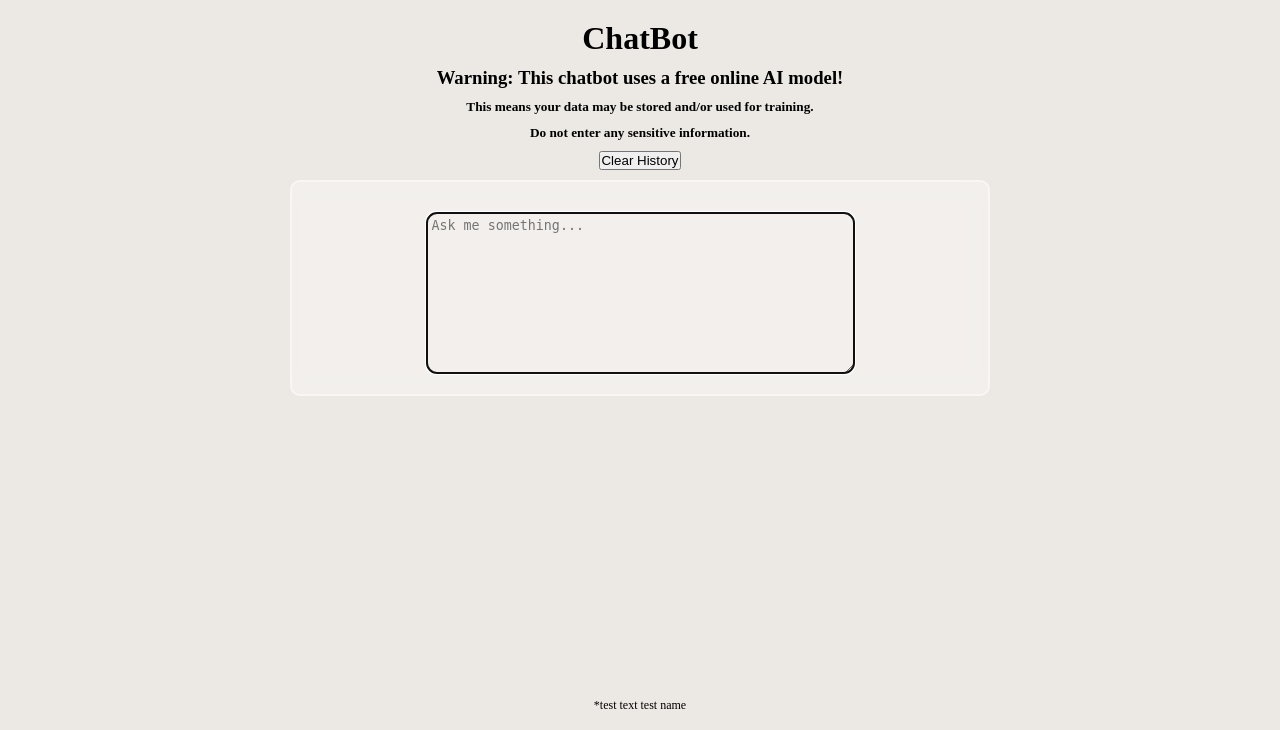
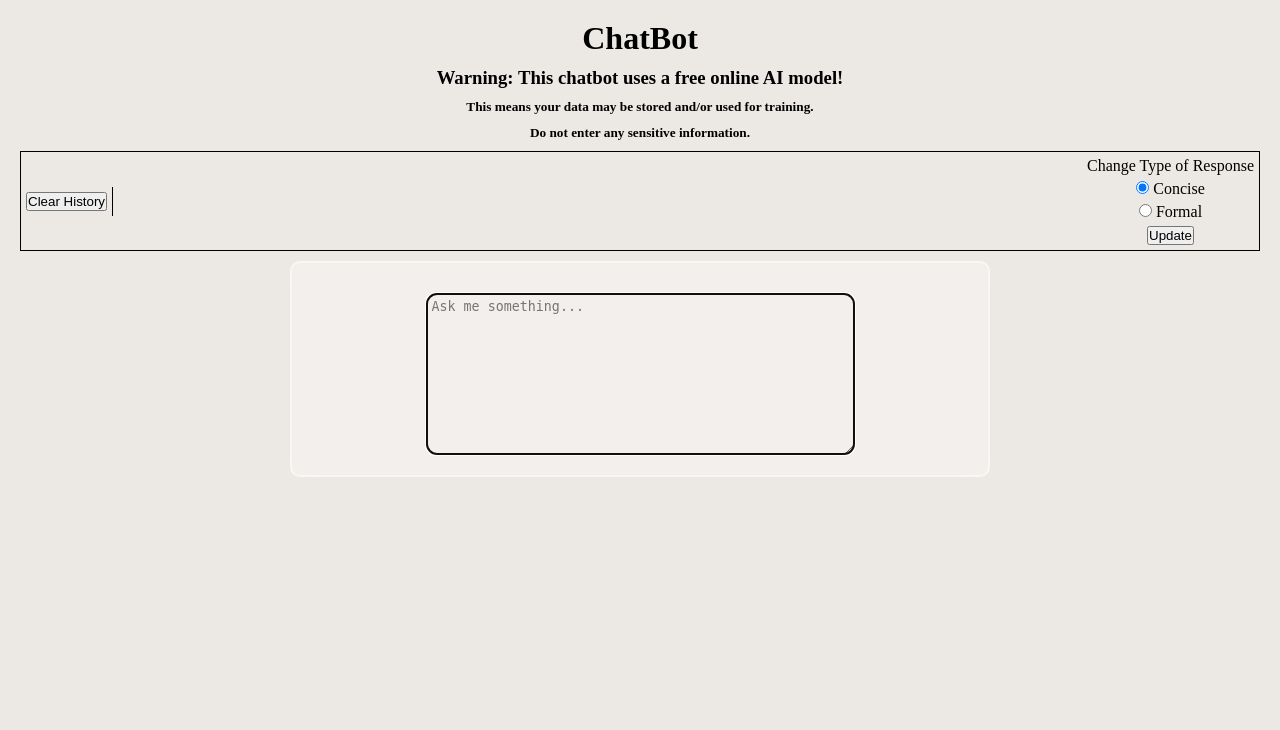
Before and after one commit to packardjc2024/django_chatbot, a Django app: page /chatbot/ in a window 1280 px wide. Shown: the part 70-800 px from the top of the page. Run offline with Django 5.2, Linux system fonts and the light colour scheme; some libraries are stand-ins or nearby versions.

Commit message:
added model system settings

```diff
--- a/web/chatbot/static/chatbot/chatbot.css
+++ b/web/chatbot/static/chatbot/chatbot.css
@@ -64,3 +64,45 @@
     border-radius: 10px;
     padding: 5px;
 }
+
+#chat-toolbar {
+    display: flex;
+    flex-direction: row;
+    width: 100%;
+    align-items: center;
+    justify-content: space-between;
+    min-height: 20px;
+    border: 1px solid black;
+}
+
+.toolbar-form-container {
+    display: flex;
+    flex-direction: column;
+    align-items: center;
+    justify-content: center;
+    padding: 5px;
+}
+
+.toolbar-form-container:not(:last-child) {
+    border-right: 1px solid black;
+}
+
+.toolbar-form {
+    display: flex;
+    flex-direction: column;
+    align-items: center;
+    justify-content: center;
+    gap: 5px;
+}
+
+.toolbar-button {
+    /* all: unset;
+    cursor: pointer; */
+}
+
+/***** For smaller screens *****/
+@media (max-width: 762px) {
+    #chat-container {
+        width: 95%;
+    }
+}
--- a/web/chatbot/templates/chatbot/index.html
+++ b/web/chatbot/templates/chatbot/index.html
@@ -22,10 +22,28 @@
 </div>
 
 <div id="chat-toolbar">
-    <form method="post" action="{% url 'chatbot:clear_history' %}">
-        {% csrf_token %}
-        <button type="submit">Clear History</button>
-    </form>
+    <div class="toolbar-form-container">
+        <form method="post" action="{% url 'chatbot:clear_history' %}">
+            {% csrf_token %}
+            <button type="submit" class="toolbar-button">Clear History</button>
+        </form>
+    </div>
+    <div class="toolbar-form-container">
+        <form class="toolbar-form" method="post" action="{% url 'chatbot:edit_model_system' %}">
+            {% csrf_token %}
+            <label>Change Type of Response</label>
+            <div class="radio-container">
+                <input type="radio" name="system_setting" value="concise" required {% if system_setting == 'concise' %}checked{% endif %}>
+                <label>Concise</label>
+            </div>
+            <div class="radio-container">
+                <input type="radio" name="system_setting" value="formal" {% if system_setting == 'formal' %}checked{% endif %}>
+                <label>Formal</label>
+            </div>
+            <button type="submit" class="toolbar-button">Update</button>
+        </form>
+    </div>
+
 </div>
 
 <div id="chat-container" class="glass-container">
@@ -33,7 +51,7 @@
     <div id="chat-history">
         {% for item in chat_history %}
         <div class="{% if item.role == 'user' %}user{% else %}model{% endif %}">
-            <p>{{ item.parts.0.text }}</p>
+            <p>{{ item.content }}</p>
         </div>
         {% endfor %}
     </div>
--- a/web/chatbot/urls.py
+++ b/web/chatbot/urls.py
@@ -8,4 +8,5 @@ app_name = 'chatbot'
 urlpatterns = [
     path('', conditional_login_required(views.index), name='index'),
     path('clear_history/', conditional_login_required(views.clear_history), name='clear_history'),
+    path('edit_model_system/', conditional_login_required(views.edit_model_system), name='edit_model_system'),
 ]
--- a/web/chatbot/views.py
+++ b/web/chatbot/views.py
@@ -1,44 +1,92 @@
 from django.shortcuts import render, redirect
 from django.http import HttpResponse, JsonResponse
 from google import genai
-from google.genai import errors
+from google.genai import errors, types
 from django.conf import settings
 
 
 client = genai.Client(api_key=settings.GOOGLE_KEY)
-# for model in client.models.list():
-#     print(model.name, model.display_name)
+
+system_options = {
+    'concise': 'You are a concise assistant.',
+    'formal': 'You are a very formal assistant.',
+}
+
+free_tier_models = [
+    'gemma-3-1b-it',
+    'gemma-3-4b-it',
+    'gemma-3-12b-it',
+    'gemma-3-27b-it',
+    'gemma-3n-e4b-it',
+    'gemma-3n-e2b-it',
+    'gemini-2.5-flash-lite',
+]
 
 def format_gemma_response(response):
     return response.replace('**', '\n')
 
+
+###############################################################################
+# Views
+###############################################################################
+
+
 # Create your views here.
 def index(request):
-    model = 'gemma-3-4b-it'
+    model = 'gemini-2.5-flash-lite'
     if 'chat_history' not in request.session:
         request.session['chat_history'] = []
+    if 'system_setting' not in request.session:
+        request.session['system_setting'] = 'concise'
+
+    # Print free tier models:
+    # for free_model in client.models.list():
+    #     print(free_model.name)
 
     if request.method == 'POST':
         # Get and add the prompt
         prompt = request.POST.get('prompt')
 
         # Get the response
-        history = request.session['chat_history']
+        history = []
+        for msg in request.session['chat_history']:
+            if msg['role'] == 'user':
+                history.append(types.UserMessage(content=msg['content']))
+            else:
+                history.append(types.AssistantMessage(content=msg['content']))
         try:
-            chat = client.chats.create(model=model, history=history)
+            chat = client.chats.create(
+                model=model,
+                history=history,
+                config=types.GenerateContentConfig(
+                    system_instruction=system_options[request.session['system_setting']],
+                ),
+            )
             response = chat.send_message(prompt)
         except errors.APIError as e:
             return  HttpResponse('Model free tier quota exceeded...')
 
         # Update the history
-        history.append({'role': 'user', 'parts': [{'text': prompt}]})
-        history.append({'role': 'model', 'parts': [{'text': format_gemma_response(response.text)}]})
-        request.session['chat_history'] = history
+        request.session['chat_history'].append({'role': 'user', 'content': prompt})
+        request.session['chat_history'].append({'role': 'assistant', 'content': format_gemma_response(response.text)})
 
-    context = {'chat_history': request.session['chat_history']}
+    context = {
+        'chat_history': request.session['chat_history'],
+        'system_setting': request.session['system_setting']
+    }
     return render(request, 'chatbot/index.html', context)
 
 
 def clear_history(request):
     del request.session['chat_history']
     return redirect('chatbot:index')
+
+
+def edit_model_system(request):
+    if request.method == 'POST':
+        new_setting = request.POST.get('system_setting')
+        if new_setting not in system_options:
+            return HttpResponse('Now a valid system option')
+        else:
+            request.session['system_setting'] = new_setting
+    return redirect('chatbot:index')
--- a/web/project/global_context.py
+++ b/web/project/global_context.py
@@ -59,11 +59,5 @@ def add_global_context(request):
         'use_contact': config_data['apps']['use_contact'],
         # Footer
         'use_footer': config_data['footer']['use_footer'],
-        'attributions': [
-            {
-                'name': 'test name',
-                'text': 'test text',
-                'link': 'test link',
-            },
-        ],
+        'attributions': None  # List of dicts
     }
--- a/web/templates/footer.html
+++ b/web/templates/footer.html
@@ -1,8 +1,10 @@
 {% load static %}
 <footer id="footer">
-    {% for attribution in attributions %}
-        <p class="attribution">*{{ attribution.text }} <a href="{{ attribution.link }}"> {{ attribution.name }} </a> </p>
-    {% endfor %}
+    {% if attributions %}
+        {% for attribution in attributions %}
+            <p class="attribution">*{{ attribution.text }} <a href="{{ attribution.link }}"> {{ attribution.name }} </a> </p>
+        {% endfor %}
+    {% endif %}
     {% if copyright_name %}
         <div id="copyright"><p>&copy; {{ copyright_name }} {{ copyright_year }}</p></div>
     {% endif %}
```
